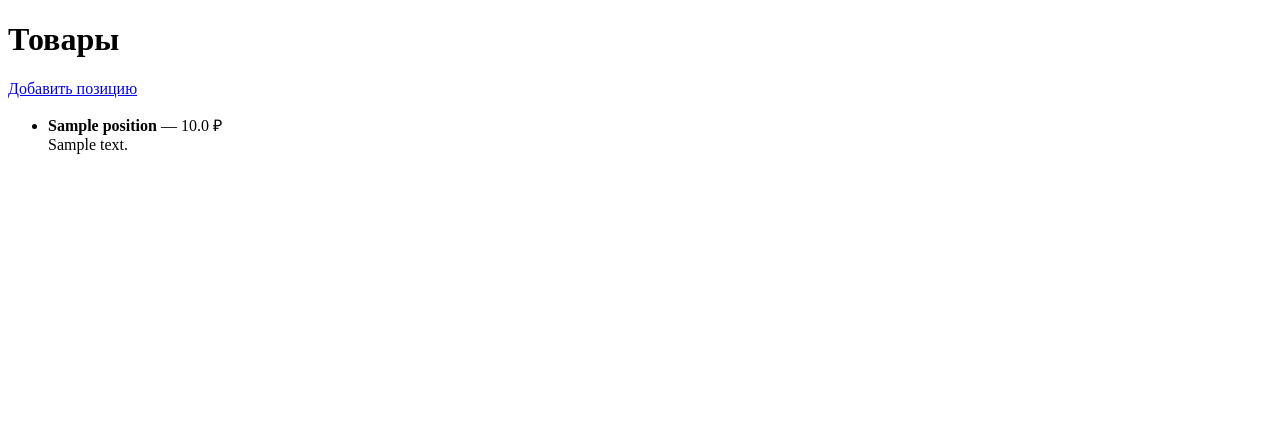
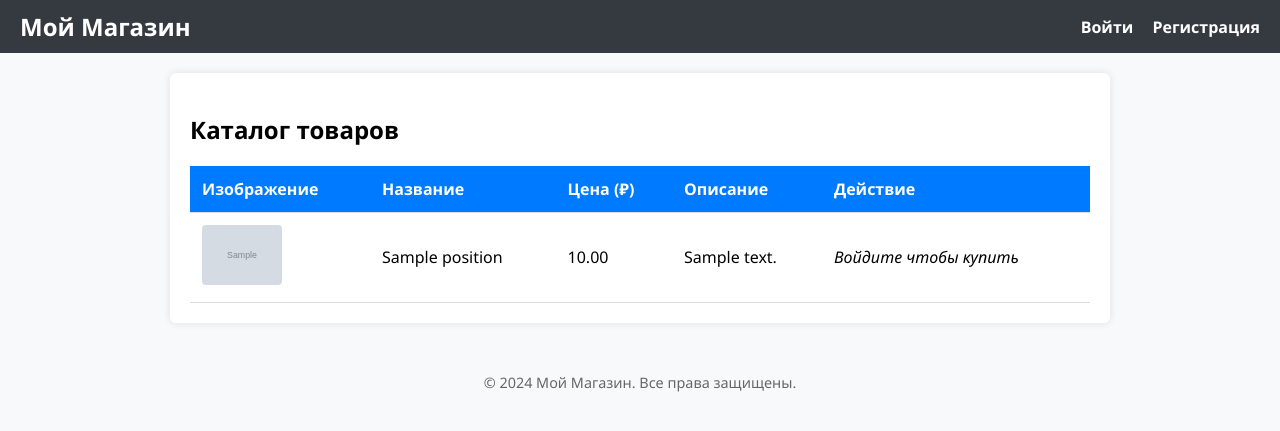
Before and after one commit to Fa1bu/Shop, a Flask app: page / in a window 1280 px wide. Shown: the top 431 px of the page. Run offline with Flask 3, Linux system fonts and the light colour scheme; tables that the repository leaves empty hold one stand-in row (values such as "Sample post"); grey boxes marked "Sample" are stand-in pictures.

Commit message:
Update index.html

```diff
--- a/templates/index.html
+++ b/templates/index.html
@@ -1,18 +1,45 @@
-<!DOCTYPE html>
-<html lang="en">
-<head>
-    <meta charset="UTF-8">
-    <title>Магазин</title>
-</head>
-<body>
-<h1>Товары</h1>
-<a href="/add">Добавить позицию</a>
-<ul>
-  {% for position in positions %}
-    <li><b>{{ position[1] }}</b> — {{ position[2] }} ₽<br> {{ position[3] }}</li>
-    {% else %}
-    <li>Будте первым кто добавит позицию!</li>
-    {% endfor %}
-</ul>
-</body>
-</html>
+
+{% extends 'base.html' %}
+{% block content %}
+<h2>Каталог товаров</h2>
+{% if positions %}
+<table>
+  <thead>
+  <tr>
+    <th>Изображение</th>
+    <th>Название</th>
+    <th>Цена (₽)</th>
+    <th>Описание</th>
+    <th>Действие</th>
+  </tr>
+  </thead>
+  <tbody>
+  {% for p in positions %}
+  <tr>
+    <td>
+      {% if p['image'] %}
+        <img src="{{ url_for('static', filename='uploads/' ~ p['image']) }}" alt="{{ p['name'] }}" style="max-height:60px; max-width:80px;">
+      {% else %}
+        -
+      {% endif %}
+    </td>
+    <td>{{ p['name'] }}</td>
+    <td>{{ "%.2f"|format(p['price']) }}</td>
+    <td>{{ p['description']|default('-') }}</td>
+    <td>
+      {% if session.get('user_id') %}
+      <form action="{{ url_for('add_to_cart', position_id=p['id']) }}" method="post">
+        <input type="submit" value="В корзину">
+      </form>
+      {% else %}
+      <em>Войдите чтобы купить</em>
+      {% endif %}
+    </td>
+  </tr>
+  {% endfor %}
+  </tbody>
+</table>
+{% else %}
+<p>Товары отсутствуют.</p>
+{% endif %}
+{% endblock %}
```
